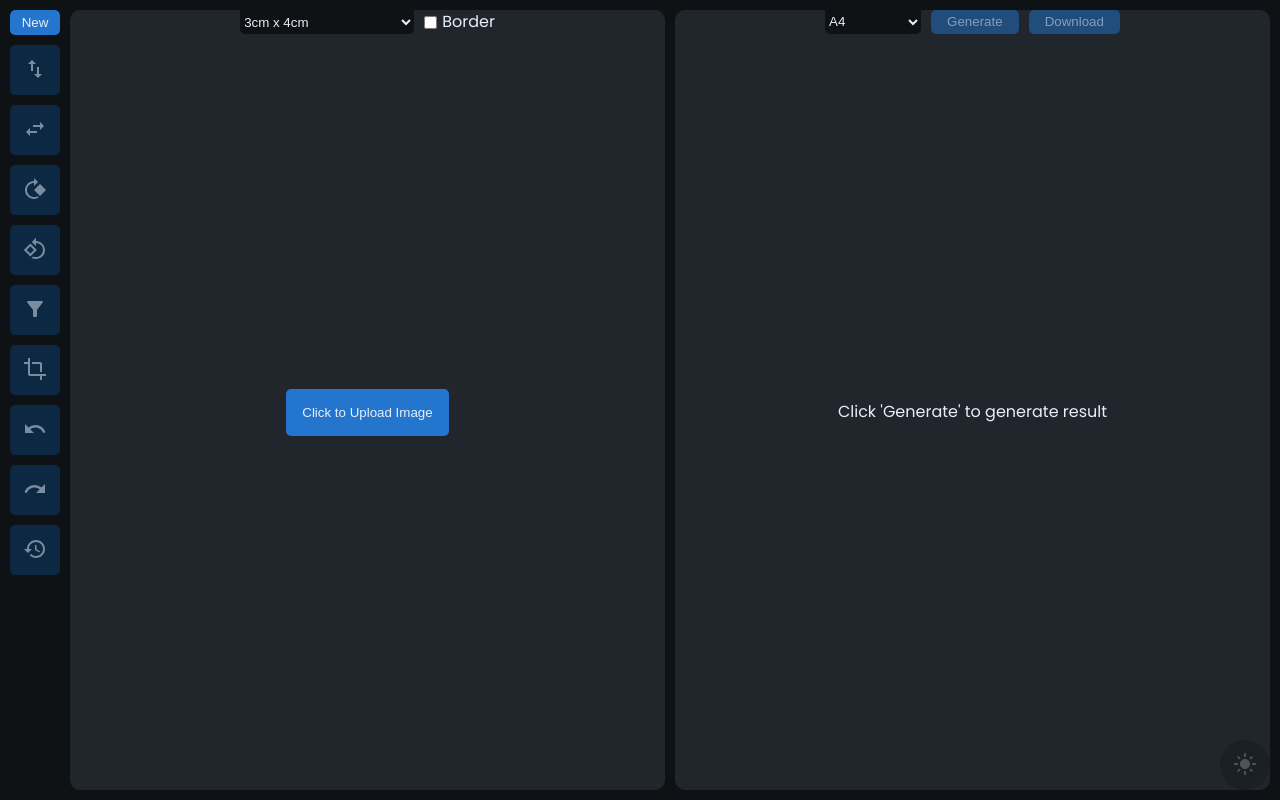
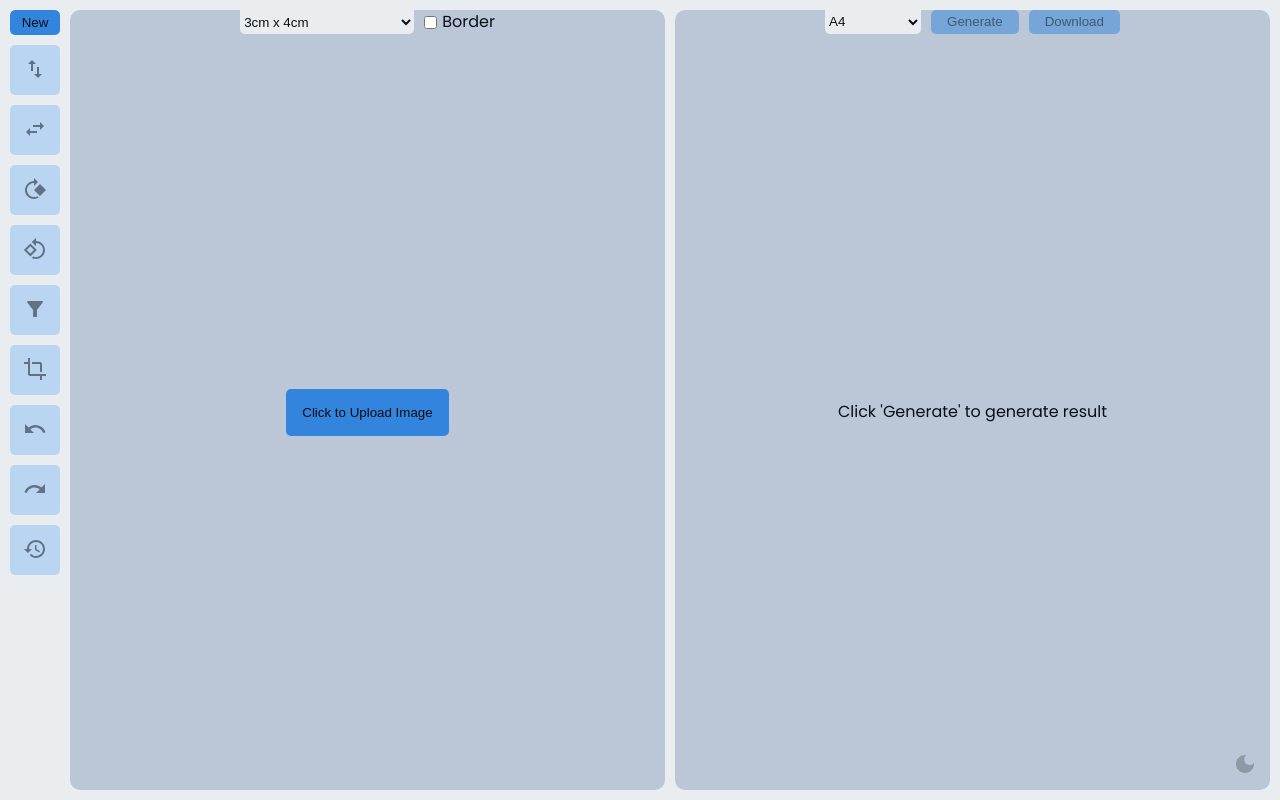
Before and after one commit to dipeshhhh/Print-Grid, a React (Create React App) app: page / in a window 1280 px wide. Built offline with nearby package versions, Linux system fonts and the light colour scheme; the HTML template or start-up script is replaced by a standard one.

Commit message:
Feature: save theme preference to localStorage

```diff
--- a/src/components/ThemeSwitchButton/ThemeSwitchButton.jsx
+++ b/src/components/ThemeSwitchButton/ThemeSwitchButton.jsx
@@ -7,16 +7,34 @@ import LightModeIcon from '@mui/icons-material/LightMode';
 
 function ThemeSwitchButton() {
   const [isDarkTheme, setIsDarkTheme] = useState(true); // true: default to dark theme
-  const toggleTheme = () => { setIsDarkTheme(!isDarkTheme) };
+
+  const toggleTheme = () => {
+    const newTheme = !isDarkTheme;
+    setIsDarkTheme(newTheme);
+    localStorage.setItem('theme', newTheme ? 'dark' : 'light'); // Save theme preference to localStorage
+  };
+
   useEffect(() => {
-    document.documentElement.setAttribute('data-theme', `${isDarkTheme ? 'dark' : 'light'}`)
+    // Check if theme preference exists in localStorage
+    const storedTheme = localStorage.getItem('theme');
+    if (storedTheme) {
+      setIsDarkTheme(storedTheme.toLowerCase() === 'dark');
+    } else {
+      // Check user's system preference if theme preference is not stored
+      setIsDarkTheme(window.matchMedia('(prefers-color-scheme: dark)').matches);
+    }
+  }, []);
+
+  useEffect(() => {
+    // Update the HTML attribute based on the current theme
+    document.documentElement.setAttribute('data-theme', isDarkTheme ? 'dark' : 'light');
   }, [isDarkTheme]);
 
   return (
     <button className='theme-switch-button' onClick={toggleTheme}>
       {isDarkTheme ? <LightModeIcon /> : <DarkModeIcon />}
     </button>
-  )
+  );
 }
 
 export default ThemeSwitchButton;
```
